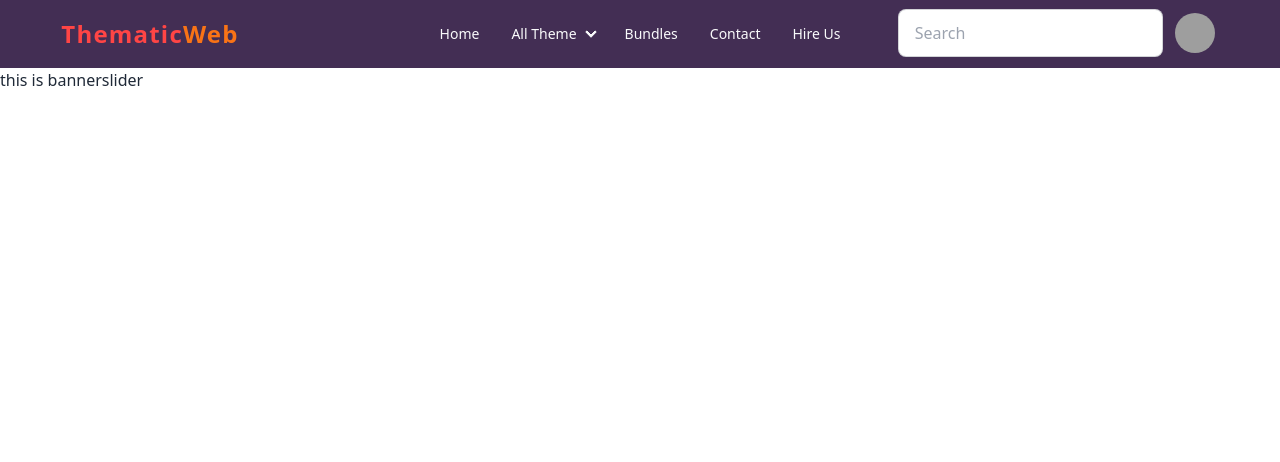
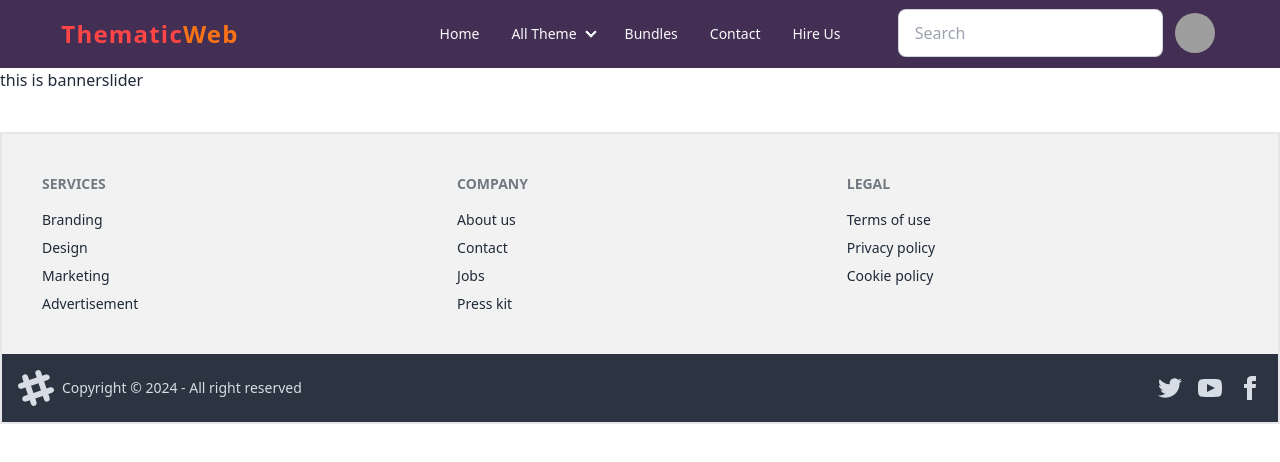
Before and after one commit to RaihanSoft/thematic-web, a React (Vite) app: page / in a window 1280 px wide. Shown: the top 462 px of the page. Built offline with nearby package versions, Linux system fonts and the light colour scheme; grey boxes are pictures that could not be loaded.

Commit message:
connect Footer in mainL

```diff
--- a/src/Layouts/MainLayout.jsx
+++ b/src/Layouts/MainLayout.jsx
@@ -1,6 +1,7 @@
 import { Outlet } from 'react-router-dom';
 import Navbar from '../Components/Navbar/Navbar';
 import BannerSlide from '../Components/BannerSlide/BannerSlide';
+import Footer from '../Components/Footer/Footer';
 
 const MainLayout = () => {
   return (
@@ -15,7 +16,9 @@ const MainLayout = () => {
         <Outlet />
       </main>
 
-      <footer></footer>
+      <footer>
+        <Footer></Footer>
+      </footer>
     </div>
   );
 };
```
